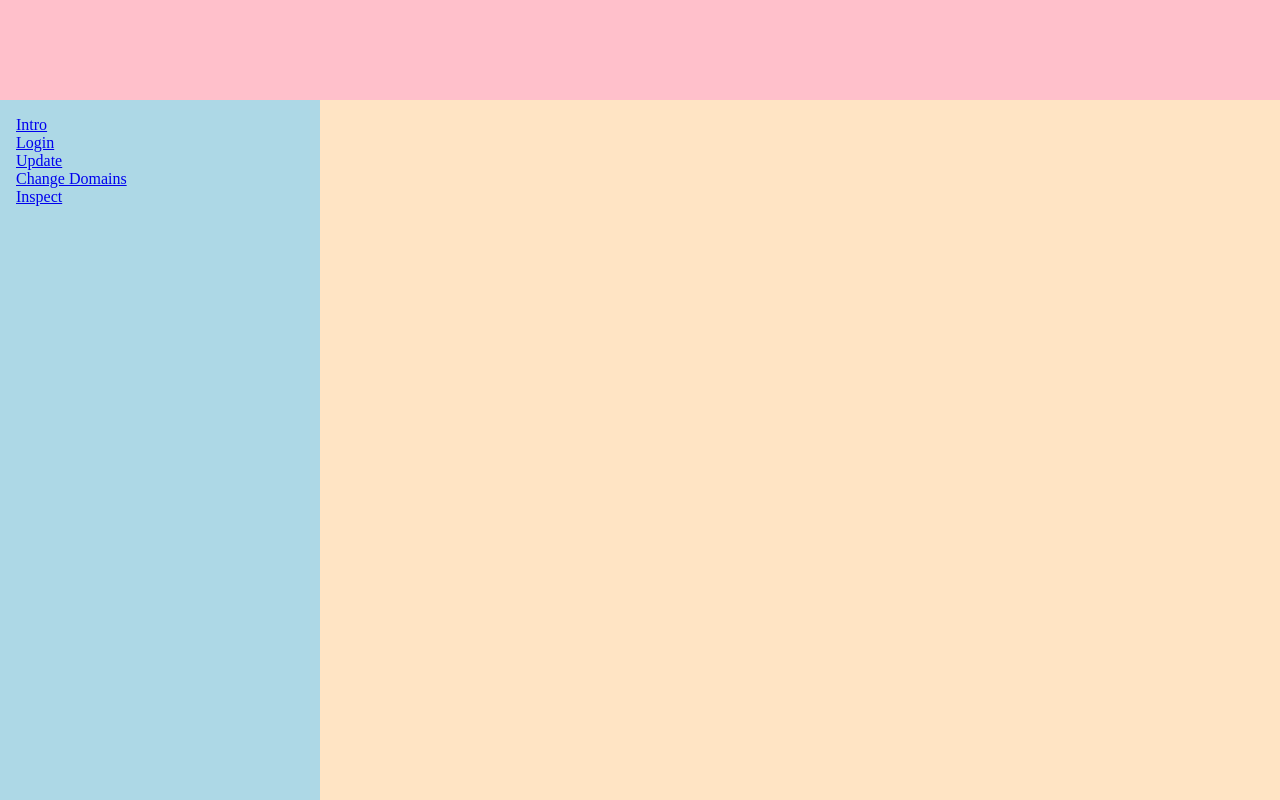
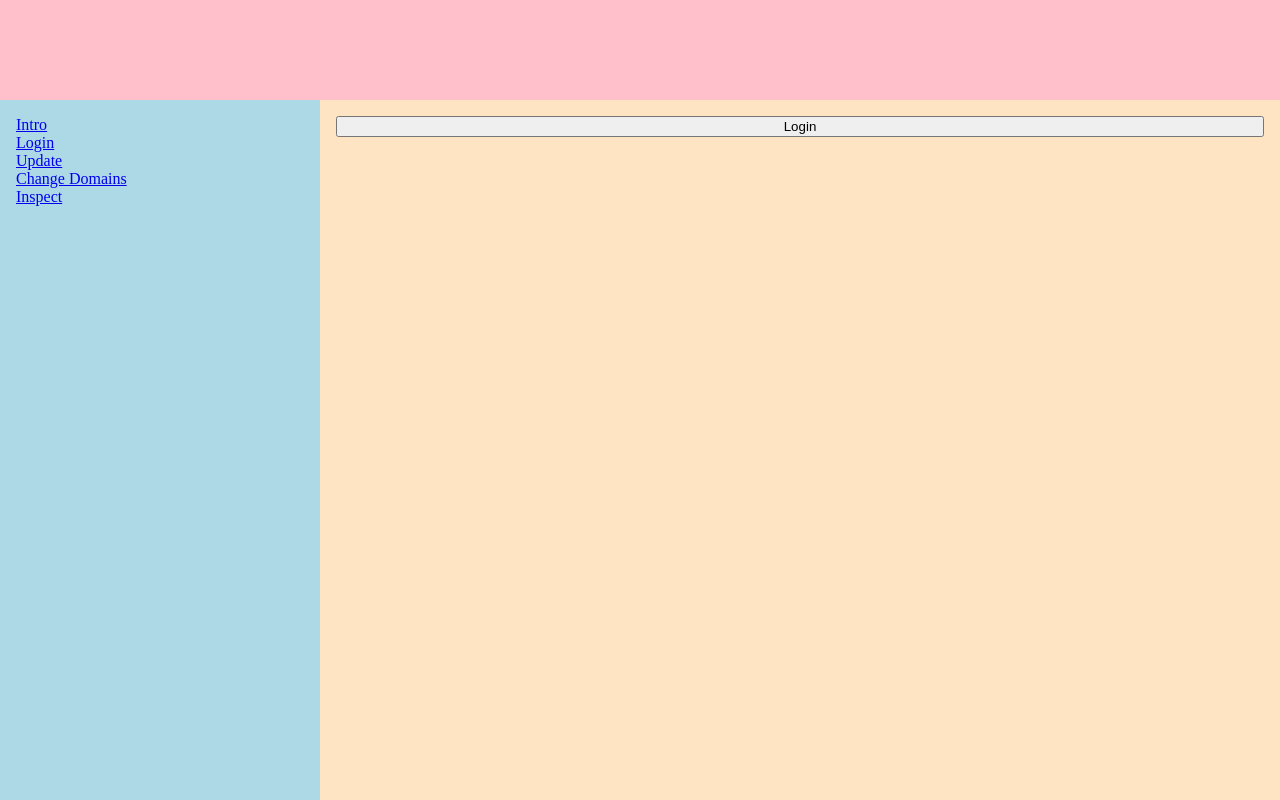
Before and after one commit to dobbs/active-reading, a plain HTML site: page index.html in a window 1280 px wide. Drawn offline with Linux system fonts and the light colour scheme.

Commit message:
display state of savedUrl on page load

```diff
--- a/index.html
+++ b/index.html
@@ -87,6 +87,14 @@
 
 <script type="module">
  const main = $('main')
+ async function displayState() {
+   const savedUrl = await window.store.getItem("savedUrl")
+   if (!savedUrl) {
+     displayUnknown()
+   } else {
+     displaySaved(savedUrl)
+   }
+ }
  function displayUnknown() {
    main.innerHTML = ''
    main.appendChild($('[data-id=unknown]').content.cloneNode(true))
@@ -121,8 +129,9 @@
    storeName: "client"
  })
  Object.assign(window, {
-   main, store, displayUnknown, displayEditing, displaySaved, forgetUrl
+   store /* , main, displayUnknown, displayEditing, displaySaved, forgetUrl */
  })
+ displayState()
 </script>
 
 <template data-id="intro">
```
